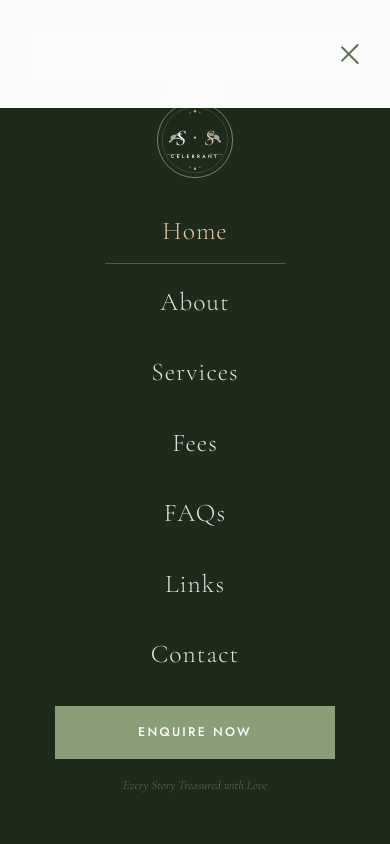
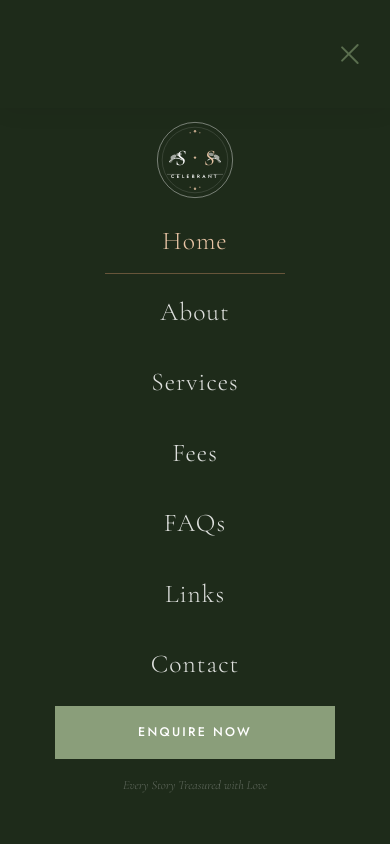
Before and after one commit to hafizaqibjaved/susan, a React (Vite) app: page / in a window 390 px wide. Both pictures are taken after a click on the button "Open menu". Shown: the top 844 px of the page. Built offline with nearby package versions, Linux system fonts and the light colour scheme.

Commit message:
Initial commit

```diff
--- a/src/components/Nav.jsx
+++ b/src/components/Nav.jsx
@@ -44,9 +44,9 @@ export default function Nav() {
       <nav style={{
         position: 'fixed', top: 0, left: 0, right: 0,
         zIndex: 1001,
-        background: (isTransparent) ? 'transparent' : 'rgba(255,255,255,0.98)',
-        backdropFilter: isTransparent ? 'none' : 'blur(12px)',
-        boxShadow: isTransparent ? 'none' : '0 1px 24px rgba(0,0,0,0.07)',
+        background: menuOpen ? '#1e2b1a' : (isTransparent ? 'transparent' : 'rgba(255,255,255,0.98)'),
+        backdropFilter: isTransparent && !menuOpen ? 'none' : 'blur(12px)',
+        boxShadow: isTransparent && !menuOpen ? 'none' : '0 1px 24px rgba(0,0,0,0.07)',
         transition: 'background 0.3s ease, box-shadow 0.3s ease, padding 0.3s ease',
         padding: scrolled ? '8px 0' : '14px 0',
       }}>
@@ -134,7 +134,7 @@ export default function Nav() {
         overflowY: 'auto',
       }}>
         {/* Logo at top of menu - light version on dark bg */}
-        <div style={{ display: 'flex', flexDirection: 'column', alignItems: 'center', gap: 0 }}>
+        <div style={{ display: 'flex', flexDirection: 'column', alignItems: 'center', gap: 0, marginTop: 20 }}>
           <Logo size={80} light={true} />
         </div>
 
```
